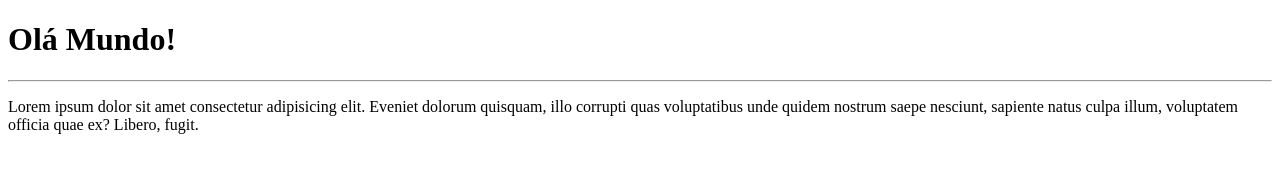
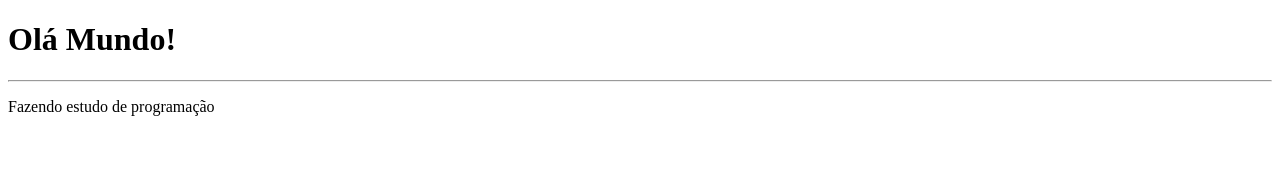
Before and after one commit to GusttavoViana/Ola-Mundo, a plain HTML site: page index.html in a window 1280 px wide. Drawn offline with Linux system fonts and the light colour scheme.

Commit message:
estudo de programação
estudando programação

```diff
--- a/index.html
+++ b/index.html
@@ -8,6 +8,6 @@
 <body>
     <h1> Olá Mundo! </h1>
     <hr>
-    <p> Lorem ipsum dolor sit amet consectetur adipisicing elit. Eveniet dolorum quisquam, illo corrupti quas voluptatibus unde quidem nostrum saepe nesciunt, sapiente natus culpa illum, voluptatem officia quae ex? Libero, fugit. </p>
+    <p> Fazendo estudo de programação </p>
 </body>
 </html>
```
